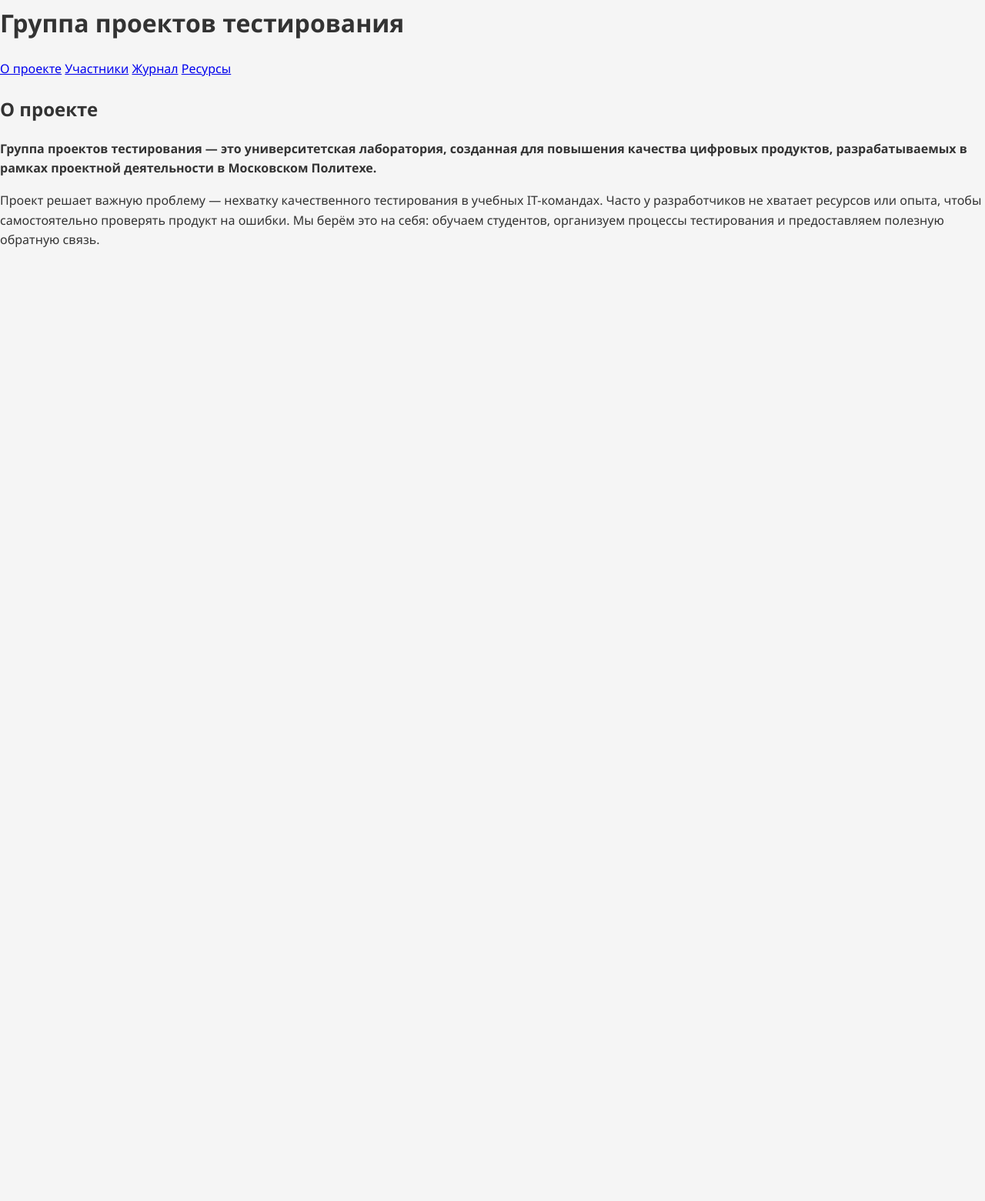
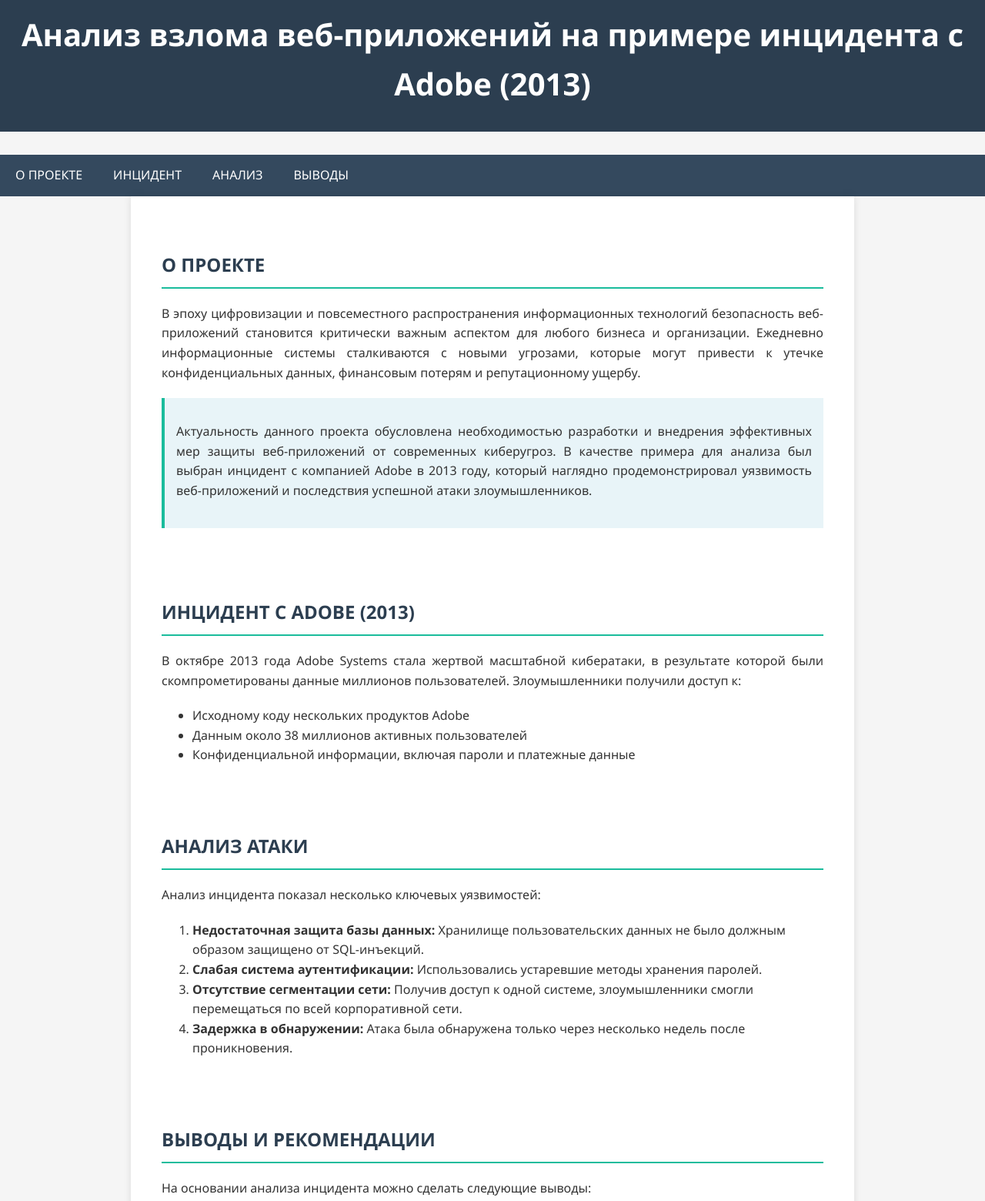
Before and after one commit to gtivvn/---Adobe-2013-, a plain HTML site: page index.html in a window 1280 px wide. Shown: the part 17-1577 px from the top of the page at 77% size. Before the commit the page ends 800 px from the top, so only its background shows below. Drawn offline with Linux system fonts and the light colour scheme.

Commit message:
index.html

```diff
--- a/index.html
+++ b/index.html
@@ -3,26 +3,71 @@
 <head>
     <meta charset="UTF-8">
     <meta name="viewport" content="width=device-width, initial-scale=1.0">
-    <title>Группа проектов тестирования</title>
+    <title>Анализ взлома веб-приложений: инцидент с Adobe (2013)</title>
     <link rel="stylesheet" href="styles.css">
 </head>
 <body>
-    <header>
-        <h1>Группа проектов тестирования</h1>
-        <nav>
-            <a href="#about">О проекте</a>
-            <a href="#members">Участники</a>
-            <a href="#journal">Журнал</a>
-            <a href="#resources">Ресурсы</a>
-        </nav>
-    </header>
+    <!-- Шапка сайта -->
+    <div class="header">
+        <h1>Анализ взлома веб-приложений на примере инцидента с Adobe (2013)</h1>
+    </div>
 
-    <main>
-        <section id="about">
-            <h2>О проекте</h2>
-            <p><strong>Группа проектов тестирования — это университетская лаборатория, созданная для повышения качества цифровых продуктов, разрабатываемых в рамках проектной деятельности в Московском Политехе.</strong></p>
-            <p>Проект решает важную проблему — нехватку качественного тестирования в учебных IT-командах. Часто у разработчиков не хватает ресурсов или опыта, чтобы самостоятельно проверять продукт на ошибки. Мы берём это на себя: обучаем студентов, организуем процессы тестирования и предоставляем полезную обратную связь.</p>
-        </section>
-    </main>
+    <!-- Навигационное меню -->
+    <div class="navbar">
+        <a href="#about">О ПРОЕКТЕ</a>
+        <a href="#incident">ИНЦИДЕНТ</a>
+        <a href="#analysis">АНАЛИЗ</a>
+        <a href="#conclusions">ВЫВОДЫ</a>
+    </div>
+
+    <!-- Основной контент -->
+    <div class="container">
+        <div class="content" id="about">
+            <h2>О ПРОЕКТЕ</h2>
+            <p>В эпоху цифровизации и повсеместного распространения информационных технологий безопасность веб-приложений становится критически важным аспектом для любого бизнеса и организации. Ежедневно информационные системы сталкиваются с новыми угрозами, которые могут привести к утечке конфиденциальных данных, финансовым потерям и репутационному ущербу.</p>
+
+            <div class="important-note">
+                <p>Актуальность данного проекта обусловлена необходимостью разработки и внедрения эффективных мер защиты веб-приложений от современных киберугроз. В качестве примера для анализа был выбран инцидент с компанией Adobe в 2013 году, который наглядно продемонстрировал уязвимость веб-приложений и последствия успешной атаки злоумышленников.</p>
+            </div>
+        </div>
+
+        <div class="content" id="incident">
+            <h2>ИНЦИДЕНТ С ADOBE (2013)</h2>
+            <p>В октябре 2013 года Adobe Systems стала жертвой масштабной кибератаки, в результате которой были скомпрометированы данные миллионов пользователей. Злоумышленники получили доступ к:</p>
+            <ul>
+                <li>Исходному коду нескольких продуктов Adobe</li>
+                <li>Данным около 38 миллионов активных пользователей</li>
+                <li>Конфиденциальной информации, включая пароли и платежные данные</li>
+            </ul>
+        </div>
+
+        <div class="content" id="analysis">
+            <h2>АНАЛИЗ АТАКИ</h2>
+            <p>Анализ инцидента показал несколько ключевых уязвимостей:</p>
+            <ol>
+                <li><strong>Недостаточная защита базы данных:</strong> Хранилище пользовательских данных не было должным образом защищено от SQL-инъекций.</li>
+                <li><strong>Слабая система аутентификации:</strong> Использовались устаревшие методы хранения паролей.</li>
+                <li><strong>Отсутствие сегментации сети:</strong> Получив доступ к одной системе, злоумышленники смогли перемещаться по всей корпоративной сети.</li>
+                <li><strong>Задержка в обнаружении:</strong> Атака была обнаружена только через несколько недель после проникновения.</li>
+            </ol>
+        </div>
+
+        <div class="content" id="conclusions">
+            <h2>ВЫВОДЫ И РЕКОМЕНДАЦИИ</h2>
+            <p>На основании анализа инцидента можно сделать следующие выводы:</p>
+            <ul>
+                <li>Необходимость регулярного аудита безопасности веб-приложений</li>
+                <li>Важность своевременного обновления систем защиты</li>
+                <li>Критическая значимость обучения сотрудников основам кибербезопасности</li>
+                <li>Необходимость внедрения многофакторной аутентификации</li>
+                <li>Важность быстрого реагирования на инциденты</li>
+            </ul>
+        </div>
+    </div>
+
+    <!-- Подвал сайта -->
+    <div class="footer">
+        <p>© 2023 Проект по анализу кибербезопасности. Все права защищены.</p>
+    </div>
 </body>
 </html>
```
